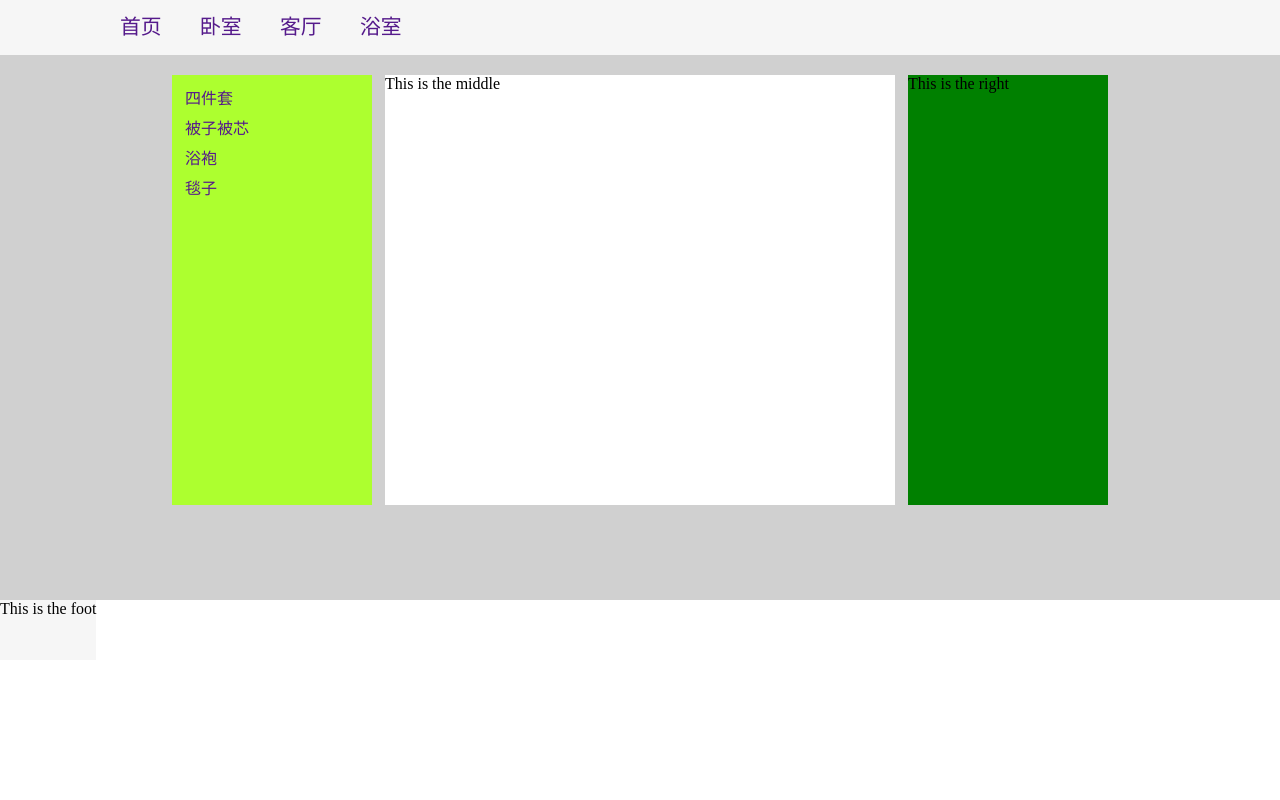
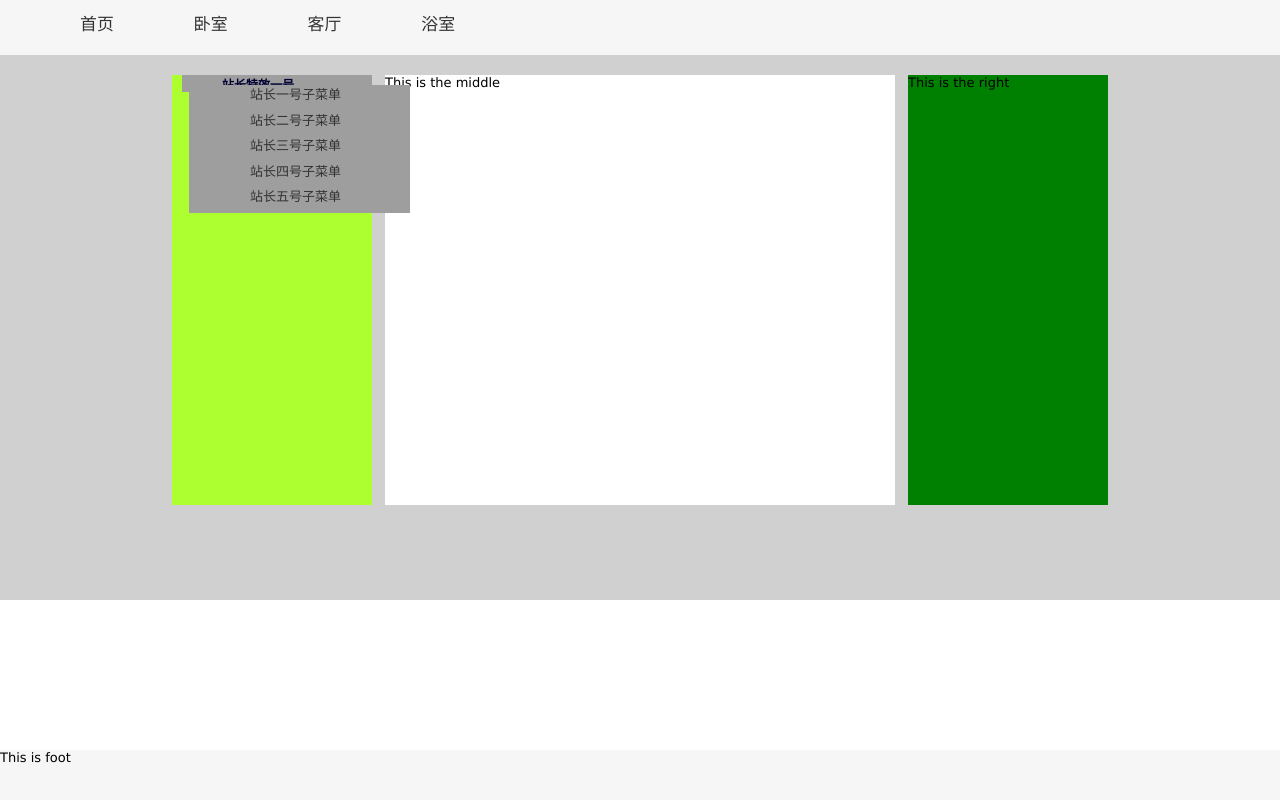
Before and after one commit to huahu/sjianbing, a Python web app: template templates/index.html in a window 1280 px wide; the page is wider, and only the part inside the window is pictured. Run offline with Jinja, Linux system fonts and the light colour scheme; the template is opened without the code that fills it, so the values that code supplies are empty; grey boxes are pictures that could not be loaded.

Commit message:
change index css

```diff
--- a/static/css/index.css
+++ b/static/css/index.css
@@ -1,6 +1,5 @@
 * {
     margin: 0px;
-
 }
 #huahu {
     height: 600px;
@@ -13,11 +12,11 @@
 #nav ul{
     position: relative;
     top:10px;
-    left: 80px;
 }
 
 #nav li{
-    width: 80px;
+    /*width: 80px;*/
+    margin-left: 80px;
     float: left;
     list-style-type: none;
 }
@@ -75,6 +74,10 @@
 }
 #foot {
     position: absolute;
-    height: 60px;
+    bottom: 0px;
+   /* left: 0px;*/
+    width: 100%;
+    height: 50px;
     background-color: #F6F6F6;
+    clear: both;
 }
--- a/templates/index.html
+++ b/templates/index.html
@@ -5,6 +5,43 @@
     <title>Huahu</title>
     <link href="/static/css/index.css" rel="stylesheet" />
     <script src="/static/js/sjianbing.js" type="text/javascript"></script>
+      <style type="text/css" media="all">
+a,a:visited {color:#333;text-decoration:none;}
+a:hover {color:#f60;}
+body,td {font:13px "Geneva","宋体", "Arial", "Helvetica",sans-serif;}
+ul,li {margin:0;padding:0;list-style:none;}
+h1,h2,h3,h4,h5,h6 {margin:0;padding:0;}
+h1 {padding:5px;color:#900;font:16px bold "Geneva","宋体", "Arial", "Helvetica",sans-serif;}
+h1 small {font-size:11px;font-weight:normal;color:#660;}
+.wwwzzjsnet {width:200px;}
+.menu_zzjs_1 .tit_zzjs_net a,
+.menu_zzjs_1 .tit_zzjs_net a:visited,
+.menu_zzjs_2 .tit_zzjs_net a,
+.menu_zzjs_2 .tit_zzjs_net a:visited {margin-left:10px;padding-left:40px;color:#003;font-size:12px;display:block;}
+.menu_zzjs_1 .tit_zzjs_net h3 a {background:url(/img/open_20110124zzjs_net.gif) no-repeat 0 40%;}
+.menu_zzjs_1 .tit_zzjs_net h3.Fst a {background:url(/img/open_fst_20110124zzjs_net.gif) no-repeat 0 40%;}
+.menu_zzjs_1 .tit_zzjs_net h3.Lst a {background:url(/img/open_lst_20110124zzjs_net.gif) no-repeat 0 40%;}
+.menu_zzjs_2 .tit_zzjs_net h3 a {background:url(/img/folder_20110124zzjs_net.gif) no-repeat 0 40%;}
+.menu_zzjs_2 .tit_zzjs_net h3.Fst a {background:url(/img/folder_fst_20110124zzjs_net.gif) no-repeat 0 40%;}
+.menu_zzjs_2 .tit_zzjs_net h3.Lst a {line-height:250%;background: #FF0000;}
+.menu_zzjs_2 .txt_zzjs_net {display:none;}
+.menu_zzjs_1 .txt_zzjs_net ul li {padding-left:65px;line-height:150%;}
+.menu_zzjs_1 .txt_zzjs_net .num {color:#e00;}
+.menu_zzjs_1 .txt_zzjs_net ul {background:url(/img/line_y_20110124zzjs_net.gif) repeat-y 16px 0;}
+.menu_zzjs_1 .txt_zzjs_net ul li {background:url(/img/t_20110124zzjs_net.gif) no-repeat 28px 50%;}
+.menu_zzjs_1 .txt_zzjs_net ul li.Lst {background:url(/img/t_lst_20110124zzjs_net.gif) no-repeat 28px 50%;}
+</style>
+  <script type="text/javascript">
+ <!--
+ function ExChgClsName(Obj,NameA,NameB){
+  var Obj=document.getElementById(Obj)?document.getElementById(Obj):Obj;
+  Obj.className=Obj.className==NameA?NameB:NameA;
+ }//欢迎来到站长特z效网，我们的网址是www.zzjs.net，很好记，zz站长，js就是js特效，本站收集大量高质量js代码，还有许多广告代码下载。
+ function showmenu_zzjs(iNo){
+ ExChgClsName("zzjs_"+iNo,"menu_zzjs_1","menu_zzjs_2");
+ }//欢迎来到站长特效网，我们的网址是www.zzjs.net，很好记，zz站长，js就是js特效，本站收集大量高质量js代码，还有许多广告代码下载。
+-->
+</script>
   </head>
 <body>
 <div id="huahu">
@@ -23,18 +60,73 @@
         This is the middle
     </div>
     <div id="left">
+<div class="wwwzzjsnet">
+<div class="menu_zzjs_1" id="zzjs_0">
+<div class="tit_zzjs_net"><h3 class="Fst"><a href="javascript:showmenu_zzjs(0);">站长特效一号</a></h3></div>
+<div class="txt_zzjs_net">
+ <ul>
+  <li><a href="http://www.zzjs.net">站长一号子菜单</a></li>
+  <li><a href="http://www.zzjs.net">站长二号子菜单</a></li>
+  <li><a href="http://www.zzjs.net">站长三号子菜单</a></li>
+  <li><a href="http://www.zzjs.net">站长四号子菜单</a></li>
+  <li class="Lst"><a href="http://www.zzjs.net">站长五号子菜单</a></li>
+ </ul>
+</div>
+</div><!--menu_zzjs_1-->
+    <!--
+<div class="menu_zzjs_2" id="zzjs_1">
+<div class="tit_zzjs_net"><h3><a href="javascript:showmenu_zzjs(1);">站长特效二号</a></h3></div>
+<div class="txt_zzjs_net">
+ <ul>
+  <li><a href="http://www.zzjs.net">站长一号子菜单</a></li>
+  <li><a href="http://www.zzjs.net">站长二号子菜单</a></li>
+  <li><a href="http://www.zzjs.net">站长三号子菜单</a></li>
+  <li><a href="http://www.zzjs.net">站长四号子菜单</a></li>
+  <li class="Lst"><a href="http://www.zzjs.net">站长五号子菜单</a></li>
+ </ul>
+</div>
+</div>--><!--menu_zzjs_1-->
+    <!--
+<div class="menu_zzjs_2" id="zzjs_2">
+<div class="tit_zzjs_net"><h3><a href="javascript:showmenu_zzjs(2);">站长特效三号</a></h3></div>
+<div class="txt_zzjs_net">
+ <ul>
+  <li><a href="http://www.zzjs.net">站长一号子菜单</a></li>
+  <li><a href="http://www.zzjs.net">站长二号子菜单</a></li>
+  <li><a href="http://www.zzjs.net">站长三号子菜单</a></li>
+  <li><a href="http://www.zzjs.net">站长四号子菜单</a></li>
+  <li class="Lst"><a href="http://www.zzjs.net">站长五号子菜单</a></li>
+ </ul>
+</div>
+</div>--><!--menu_zzjs_1-->
+    <!--
+<div class="menu_zzjs_2" id="zzjs_3">
+<div class="tit_zzjs_net"><h3><a href="javascript:showmenu_zzjs(3);">站长特效四号</a></h3></div>
+<div class="txt_zzjs_net">
+ <ul>
+  <li><a href="http://www.zzjs.net">站长一号子菜单</a></li>
+  <li><a href="http://www.zzjs.net">站长二号子菜单</a></li>
+  <li><a href="http://www.zzjs.net">站长三号子菜单</a></li>
+  <li><a href="http://www.zzjs.net">站长四号子菜单</a></li>
+  <li class="Lst"><a href="http://www.zzjs.net">站长五号子菜单</a></li>
+ </ul>
+</div>
+</div>--><!--menu_zzjs_1-->
+    <!--
+<div class="menu_zzjs_2">
+<div class="tit_zzjs_net"><h3 class="Lst"><a href="http://www.zzjs.net">退出系统</a></h3></div>
+</div>--><!--menu_zzjs_1-->
+        <!--
         <ul>
         <li><a href="">四件套</a></li>
         <li><a href="">被子被芯</a></li>
         <li><a href="">浴袍</a></li>
         <li><a href="">毯子</a></li>
-        </ul>
+        </ul> -->
     </div>
-</div>
-<div id="foot">
-        This is the foot
-</div>
-
+    </div>
+    <div id=foot>
+    This is foot
+    </div>
 </body>
-
 </html>
```
